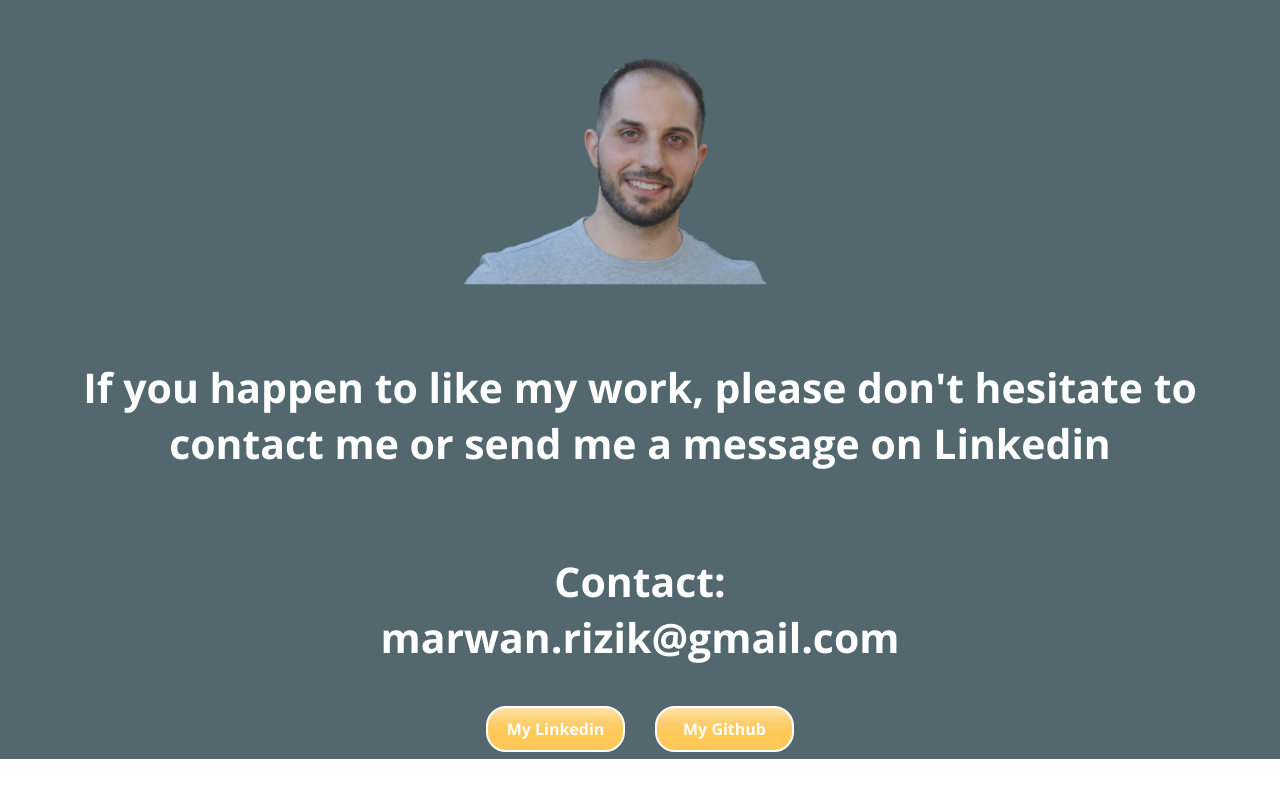
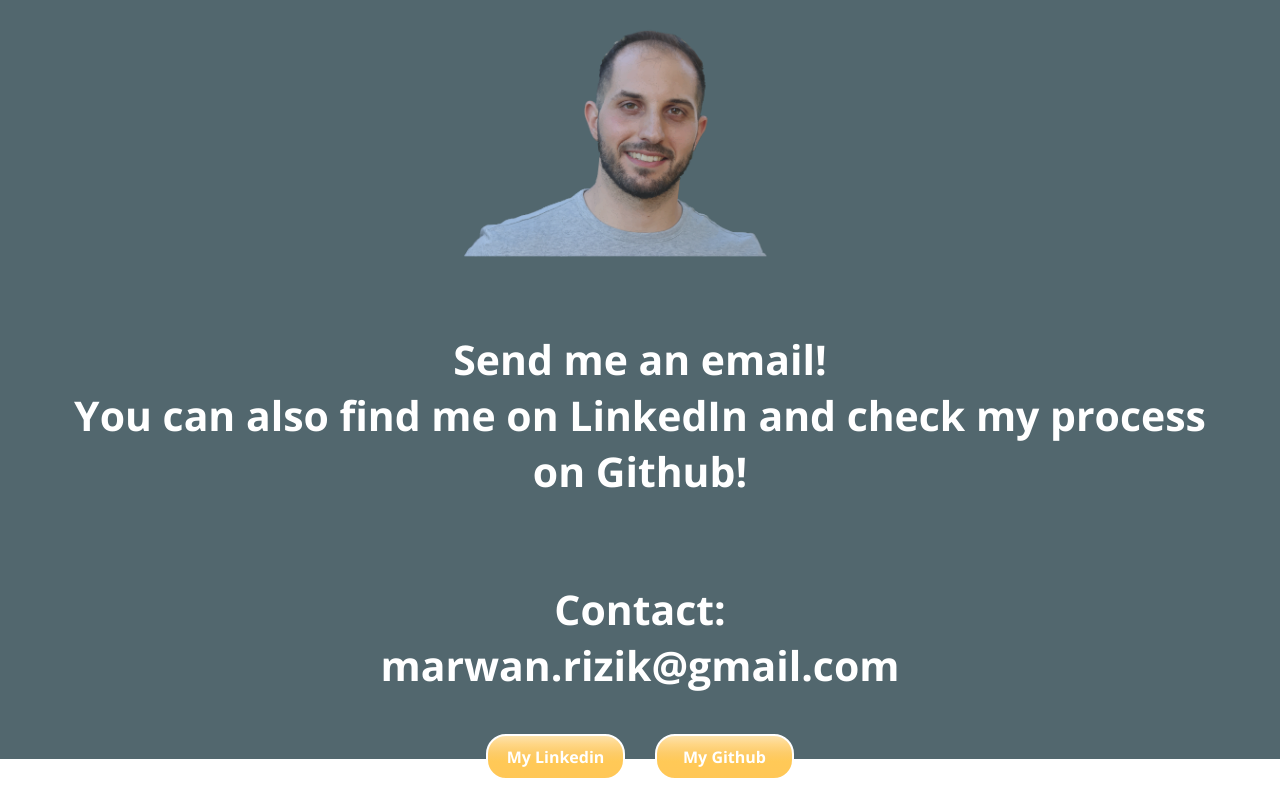
Before and after one commit to Marwanrizik91/My-Porfolio, a React (Create React App) app: page / in a window 1280 px wide. Shown: the part 1672-2472 px from the top of the page. Before the commit the page ends 2444 px from the top, so only its background shows below. Built offline with nearby package versions, Linux system fonts and the light colour scheme.

Commit message:
Update Hireme.js

```diff
--- a/src/components/Hireme/Hireme.js
+++ b/src/components/Hireme/Hireme.js
@@ -8,8 +8,9 @@ function Hireme() {
         <h1 className="hireme__title">Hire me!</h1>
         <img src="/img/me-transparent.png" alt="me" />
         <p className="hireme__text">
-          If you happen to like my work, please don't hesitate to contact me or
-          send me a message on Linkedin
+          Send me an email!
+        <br/>
+          You can also find me on LinkedIn and check my process on Github!
         </p>
         <h3>
           Contact:
```
